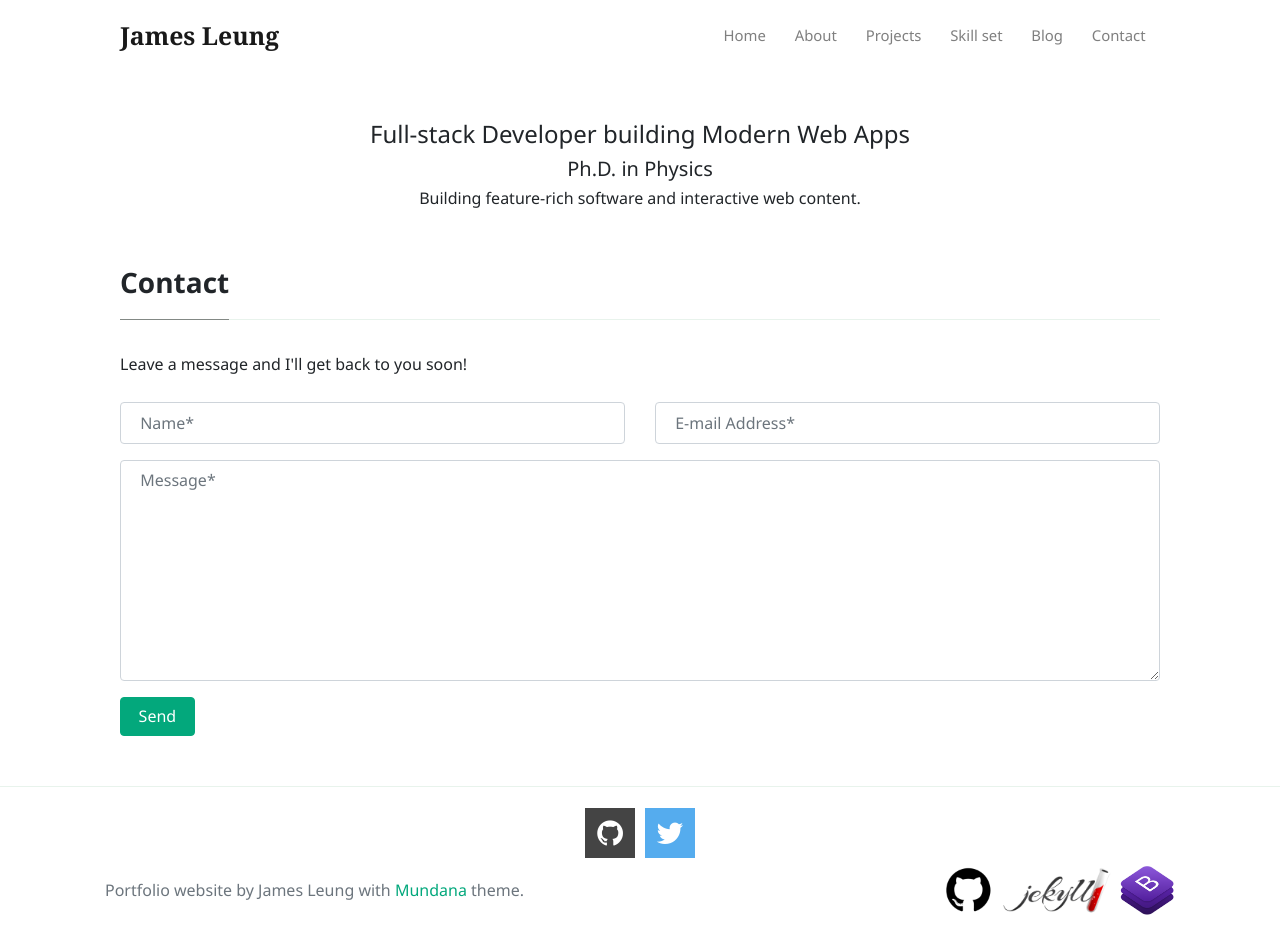
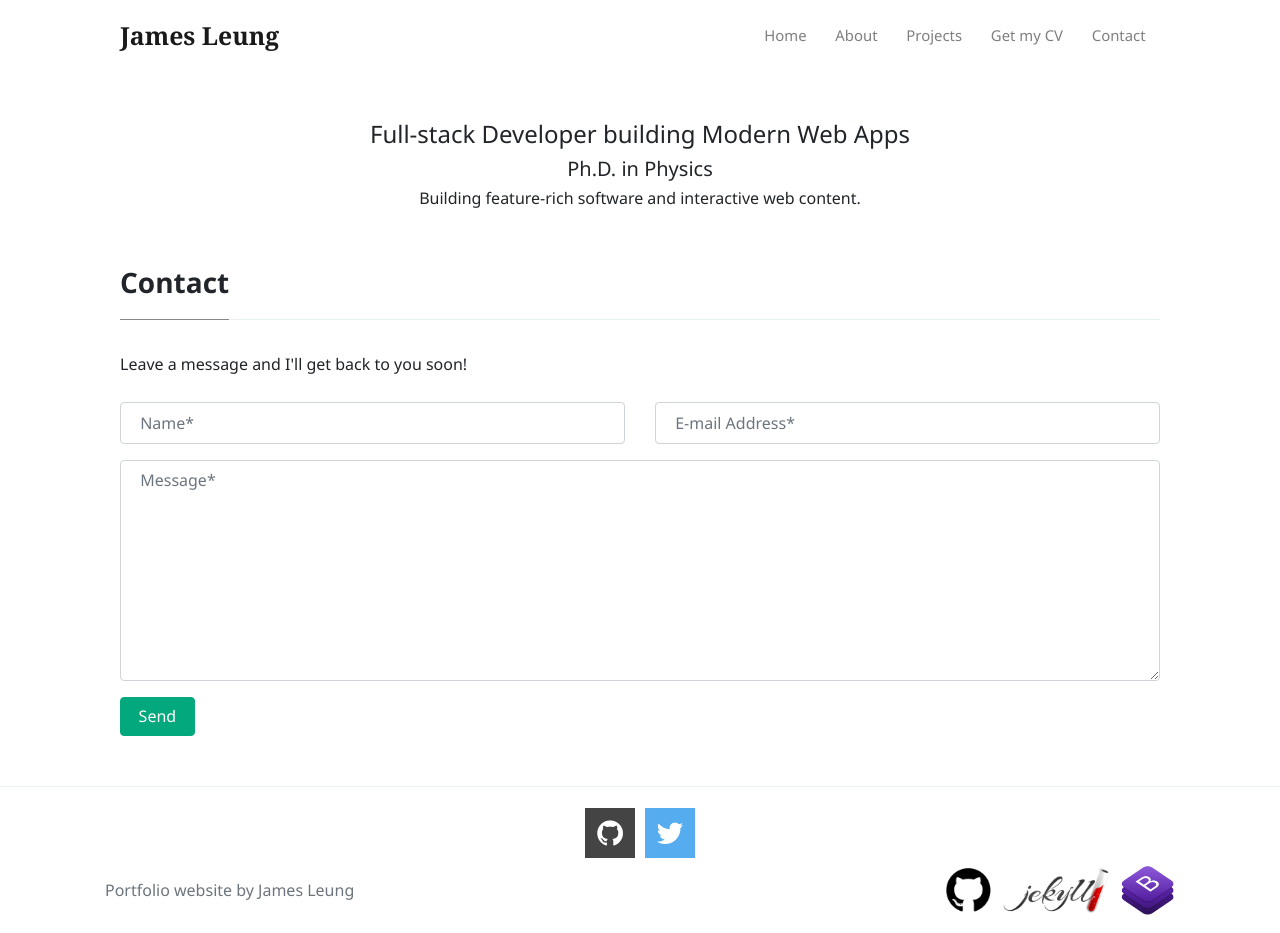
Before and after one commit to james-leung/james-leung.github.io, a Jekyll site: the page built from _pages/contact.html, in a window 1280 px wide and 933 px high. Built offline with Jekyll 4.4.1, drawn with Linux system fonts in a browser that asks for light colours; nearby versions of some CDN libraries.

```diff
--- a/_config.yml
+++ b/_config.yml
@@ -6,6 +6,7 @@ favicon: "assets/images/favicon.ico"
 baseurl: ""
 disqus: "demowebsite"
 email: "jlfly12@gmail.com"
+form_spree: "xgendlvw"
 mailchimp-list: "https://wowthemes.us11.list-manage.com/subscribe/post?u=8aeb20a530e124561927d3bd8&amp;id=8c3d2d214b"
 
 include: ["_pages"]
--- a/_includes/menu-header.html
+++ b/_includes/menu-header.html
@@ -9,12 +9,15 @@
 <li class="nav-item">
   <a class="nav-link" href="{{site.baseurl}}/projects.html">Projects</a>
 </li>
-<li class="nav-item">
+<li>
+  <a target="_blank" class="nav-link" href="{{site.baseurl}}/assets/downloads/CV.pdf">Get my CV</a>
+</li>
+<!-- <li class="nav-item">
   <a class="nav-link" href="{{site.baseurl}}/skill-set.html">Skill set</a>
 </li>
 <li class="nav-item">
   <a class="nav-link" href="{{site.baseurl}}/blog.html">Blog</a>
-</li>
+</li> -->
 <li class="nav-item">
   <a class="nav-link" href="{{site.baseurl}}/contact.html">Contact</a>
 </li>
--- a/_layouts/default.html
+++ b/_layouts/default.html
@@ -5,10 +5,9 @@
     <meta content="width=device-width, initial-scale=1, shrink-to-fit=no" name="viewport">
     <meta content="ie=edge" http-equiv="X-UA-Compatible">
     <title>{{page.title}}
-      |
       {{site.name}}</title>
 
-    {% seo %}
+    <!-- optionally include seo -->
 
     <link rel="shortcut icon" type="image/x-icon" href="{{site.baseurl}}/{{site.favicon}}">
 
@@ -34,8 +33,6 @@
     <script crossorigin="anonymous" integrity="sha256-FgpCb/KJQlLNfOu91ta32o/NMZxltwRo8QtmkMRdAu8=" src="https://code.jquery.com/jquery-3.3.1.min.js"></script>
 
     {% include tracking-header.html %}
-
-
   </head>
 
   <body class="{% if page.url == "/" %} homefirstpage {% endif %}">
@@ -63,11 +60,11 @@
     </nav>
 
     <!-- Search Results -->
-                        <!-- <div id="lunrsearchresults">
+                <!-- <div id="lunrsearchresults">
       <ul class="mb-0"></ul>
     </div> -->
 
-                        <!-- Content -->
+            <!-- Content -->
     <main class="site-content" role="main">
       {% include intro.html %}
       {{ content }}
@@ -93,9 +90,7 @@
         <div class="row align-items-center justify-content-between">
           <div>
             <span>
-              Portfolio website by James Leung with
-              <a href="https://wowthemesnet.github.io/mundana-theme-jekyll/index.html">Mundana</a>
-              theme.
+              Portfolio website by James Leung
             </span>
           </div>
 
@@ -106,26 +101,9 @@
               </a>
             {% endfor %}
           </div>
-          <!-- <div>
-                <span class="navbar-brand mr-2 mb-0"><strong>(GITHUB PAGES, JEKYLL, BOOTSTRAP V4)</strong></span>
-                <span>Copyright © <temp data-prettydiff-ignore><temp data-prettydiff-ignore><temp data-prettydiff-ignore><temp data-prettydiff-ignore><temp data-prettydiff-ignore><temp data-prettydiff-ignore><temp data-prettydiff-ignore><temp data-prettydiff-ignore><temp data-prettydiff-ignore><temp data-prettydiff-ignore><temp data-prettydiff-ignore><temp data-prettydiff-ignore><temp data-prettydiff-ignore><temp data-prettydiff-ignore><temp data-prettydiff-ignore><temp data-prettydiff-ignore><temp data-prettydiff-ignore><temp data-prettydiff-ignore><temp data-prettydiff-ignore><temp data-prettydiff-ignore><temp data-prettydiff-ignore><temp data-prettydiff-ignore><temp data-prettydiff-ignore><temp data-prettydiff-ignore><temp data-prettydiff-ignore><temp data-prettydiff-ignore><temp data-prettydiff-ignore><temp data-prettydiff-ignore><temp data-prettydiff-ignore><temp data-prettydiff-ignore><script>document.write(new Date().getFullYear())</script></temp></temp></temp></temp></temp></temp></temp></temp></temp></temp></temp></temp></temp></temp></temp></temp></temp></temp></temp></temp></temp></temp></temp></temp></temp></temp></temp></temp></temp></temp>.</span>
-                <span>Mundana theme from jekyllthemes.org</span>
-
-                <a class="text-dark ml-1" target="_blank" href="https://github.com/wowthemesnet/mundana-theme-jekyll"><i class="fab fa-github"></i> Fork on Github</a>
-
-            </div>
-            <div>
-
-            </div> -->
-                                                                                                                                                        <!-- <div>
-                Made with <a target="_blank" class="text-dark font-weight-bold" href="https://www.wowthemes.net/mundana-jekyll-theme/"> Mundana Jekyll Theme </a> by <a class="text-dark" target="_blank" href="https://www.wowthemes.net">WowThemes</a>.
-            </div> -->
         </div>
       </div>
     </footer>
-
     {% include tracking-footer.html %}
-
   </body>
-
 </html>
--- a/_pages/contact.html
+++ b/_pages/contact.html
@@ -3,7 +3,7 @@ title: "Contact"
 permalink: "/contact.html"
 ---
 
-<form action="https://formspree.io/{{site.email}}" method="POST">
+<form action="https://formspree.io/{{site.form_spree}}" method="POST">
   <p class="mb-4">Leave a message and I'll get back to you soon!</p>
   <div class="form-group row">
     <div class="col-md-6">
--- a/_pages/projects.html
+++ b/_pages/projects.html
@@ -17,7 +17,7 @@ permalink: "/projects.html"
               <img alt="{{ project.name }}" src="{{site.baseurl}}/{{ project.image }}"/>
             </div>
             <div class="col-md-9">
-              <a href="{{    project.url }}">
+              <a href="{{ project.url }}">
                 <h4 class="text-dark mb-0">{{ project.name }}</h4>
                 <div class="excerpt">{{ project.description }}</div>
               </a>
```
Also changed, not shown: _includes/tracking-header.html (+11 -0 lines), assets/images/bootstrap-large.png (added), assets/images/bootstrap.png, assets/images/github-large.png (added), assets/images/github.png, assets/images/jekyll-large.png (added), assets/images/jekyll.png, 1 other file.
